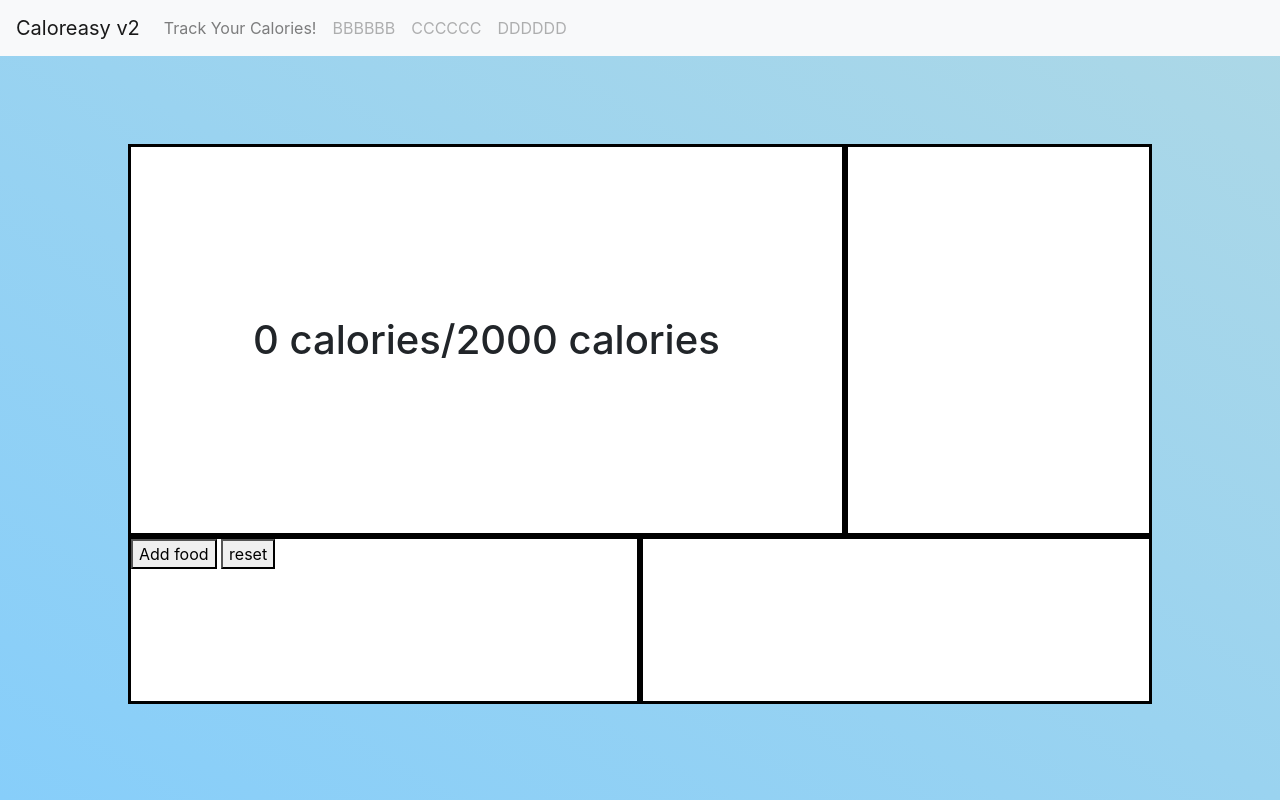
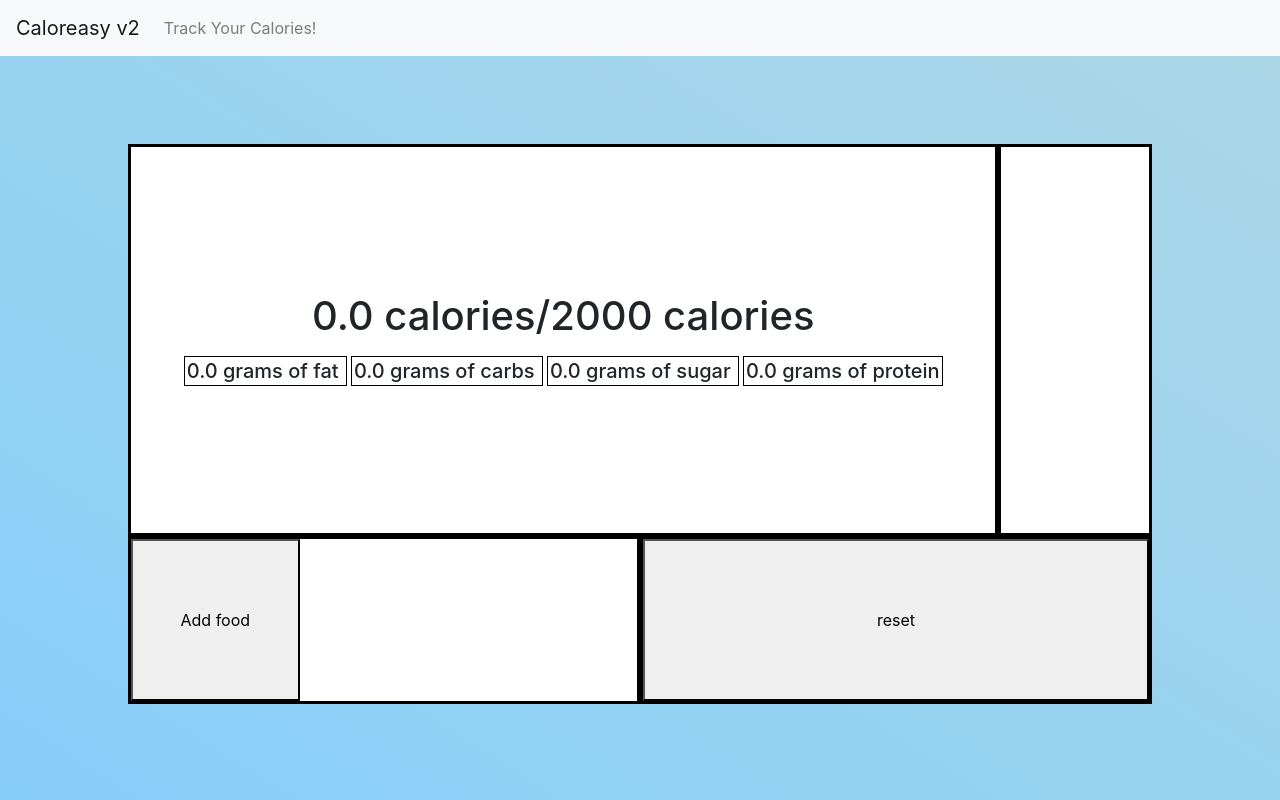
Before and after one commit to eyangch/caloreasyv2, a plain HTML site: page calorieTracker.html in a window 1280 px wide. Drawn offline with nearby package versions, Linux system fonts and the light colour scheme.

Commit message:
Improve UI

```diff
--- a/calorieTracker.html
+++ b/calorieTracker.html
@@ -19,15 +19,41 @@
 								0
 							</span>
 							calories/2000 calories
+							<br>
+							<span class="spanNutr">
+								<span id="fatamount">
+									0
+								</span>
+								grams of fat
+							</span>
+							<span class="spanNutr">
+								<span id="carbamount">
+									0
+								</span>
+								grams of carbs
+							</span>
+							<span class="spanNutr">
+								<span id="sugamount">
+									0
+								</span>
+								grams of sugar
+							</span>
+							<span class="spanNutr">
+								<span id="protamount">
+									0
+								</span>
+								grams of protein
+							</span>
 						</h1>
 					</div>
 				</div>
 				<div class="d2"></div>
 				<div class="d3">
-					<button onclick="location.href='addFood.html'">Add food</button>
-					<button onclick="reset()">reset</button>
+					<button onclick="location.href='addFood.html'" style="width: 33.33%; height: 100%;">Add food</button>
 				</div>
-				<div class="d3"></div>
+				<div class="d3">
+					<button onclick="reset()" style="width: 100%; height: 100%;">reset</button>
+				</div>
 			</div>
 		</div>
 		<script src="https://code.jquery.com/jquery-3.4.1.min.js"></script>
--- a/nav.html
+++ /dev/null
@@ -1,14 +0,0 @@
-<nav class="navbar navbar-expand-lg navbar-light bg-light">
-	<a class="navbar-brand" href="index.html">Caloreasy v2</a>
-	<button class="navbar-toggler" type="button" data-toggle="collapse" data-target="#nbmk" aria-controls="nbmk" aria-expanded="false" aria-label="Toggle navigation">
-		<span class="navbar-toggler-icon"></span>
-	</button>
-	<div class="collapse navbar-collapse" id="nbmk">
-		<div class="navbar-nav">
-			<a class="nav-item nav-link" href="calorieTracker.html">Track Your Calories!</a>
-			<a class="nav-item nav-link disabled" href="#">BBBBBB</a>
-			<a class="nav-item nav-link disabled" href="#">CCCCCC</a>
-			<a class="nav-item nav-link disabled" href="#">DDDDDD</a>
-		</div>
-	</div>
-</nav>
--- a/scripts/addFood.js
+++ b/scripts/addFood.js
@@ -73,7 +73,8 @@ function createFoodSelector(id){
 	dv.appendChild(p2);
 	out.appendChild(dv);
 }
-function uJson(){
+function uJson(data){
+	console.log(data);
 	jsonStuff = JSON.parse(this.responseText);
 	jsonKeys = Object.keys(jsonStuff);
 	inp = document.getElementById("inp");
--- a/scripts/jQnav.js
+++ b/scripts/jQnav.js
@@ -1 +1,14 @@
-$("#nav").load("https://eyangch.github.io/caloreasyv2/nav.html");
+var navbarhtml = `
+<nav class="navbar navbar-expand-lg navbar-light bg-light">
+	<a class="navbar-brand" href="index.html">Caloreasy v2</a>
+	<button class="navbar-toggler" type="button" data-toggle="collapse" data-target="#nbmk" aria-controls="nbmk" aria-expanded="false" aria-label="Toggle navigation">
+		<span class="navbar-toggler-icon"></span>
+	</button>
+	<div class="collapse navbar-collapse" id="nbmk">
+		<div class="navbar-nav">
+			<a class="nav-item nav-link" href="calorieTracker.html">Track Your Calories!</a>
+		</div>
+	</div>
+</nav>
+`
+document.getElementById("nav").innerHTML = navbarhtml;
--- a/scripts/track.js
+++ b/scripts/track.js
@@ -5,12 +5,28 @@ window.onload = function(){
 
 function updCal(){
 	var calPlace = document.getElementById("calamount");
-	var rawcal = JSON.parse(localStorage.getItem("data"));
+	var fatPlace = document.getElementById("fatamount");
+	var carbPlace = document.getElementById("carbamount");
+	var sugPlace = document.getElementById("sugamount");
+	var protPlace = document.getElementById("protamount");
+	var rawdat = JSON.parse(localStorage.getItem("data"));
 	var calamount = 0;
-	for(var i = 0; i < rawcal.length; i++){
-		calamount += rawcal[i][1]["cal"];
+	var fatamount = 0;
+	var carbamount = 0;
+	var sugamount = 0;
+	var protamount = 0;
+	for(var i = 0; i < rawdat.length; i++){
+		calamount += rawdat[i][1]["cal"];
+		fatamount += rawdat[i][1]["fat"];
+		carbamount += rawdat[i][1]["carb"];
+		sugamount += rawdat[i][1]["sug"];
+		protamount += rawdat[i][1]["prot"];
 	}
-	calPlace.innerHTML = calamount;
+	calPlace.innerHTML = calamount.toFixed(1);
+	fatPlace.innerHTML = fatamount.toFixed(1);
+	carbPlace.innerHTML = carbamount.toFixed(1);
+	sugPlace.innerHTML = sugamount.toFixed(1);
+	protPlace.innerHTML = protamount.toFixed(1);
 }
 
 function reset(){
--- a/styles/style.css
+++ b/styles/style.css
@@ -25,11 +25,11 @@
 	border: 3px solid black;
 }
 .flexTrack > .d1{
-	width: 70%;
+	width: 85%;
 	height: 70%;
 }
 .flexTrack > .d2{
-	width: 30%;
+	width: 15%;
 	height: 70%;
 }
 .flexTrack > .d3{
@@ -47,6 +47,10 @@
 	flex-direction: column;
 	align-items: center;
 }
+.flexTrack > .dv3{
+	width: 100%;
+	height: 80%;
+}
 .vertcenter{
 	position: absolute;
 	top: 50%;
@@ -62,6 +66,9 @@
 .grad2{
 	background: linear-gradient(to top right, LightSkyBlue, LightBlue);
 }
+.grad3{
+	background: linear-gradient(to bottom left, LightGreen, Lime);
+}
 .adjustfont{
 	font-size: 5vw;
 }
@@ -71,3 +78,9 @@
 .divFood:hover{
 	background-color: LightSkyBlue;
 }
+.spanNutr{
+	font-size:20px;
+	padding: 2px;
+	margin: 2px;
+	border: 1px solid black;
+}
```
